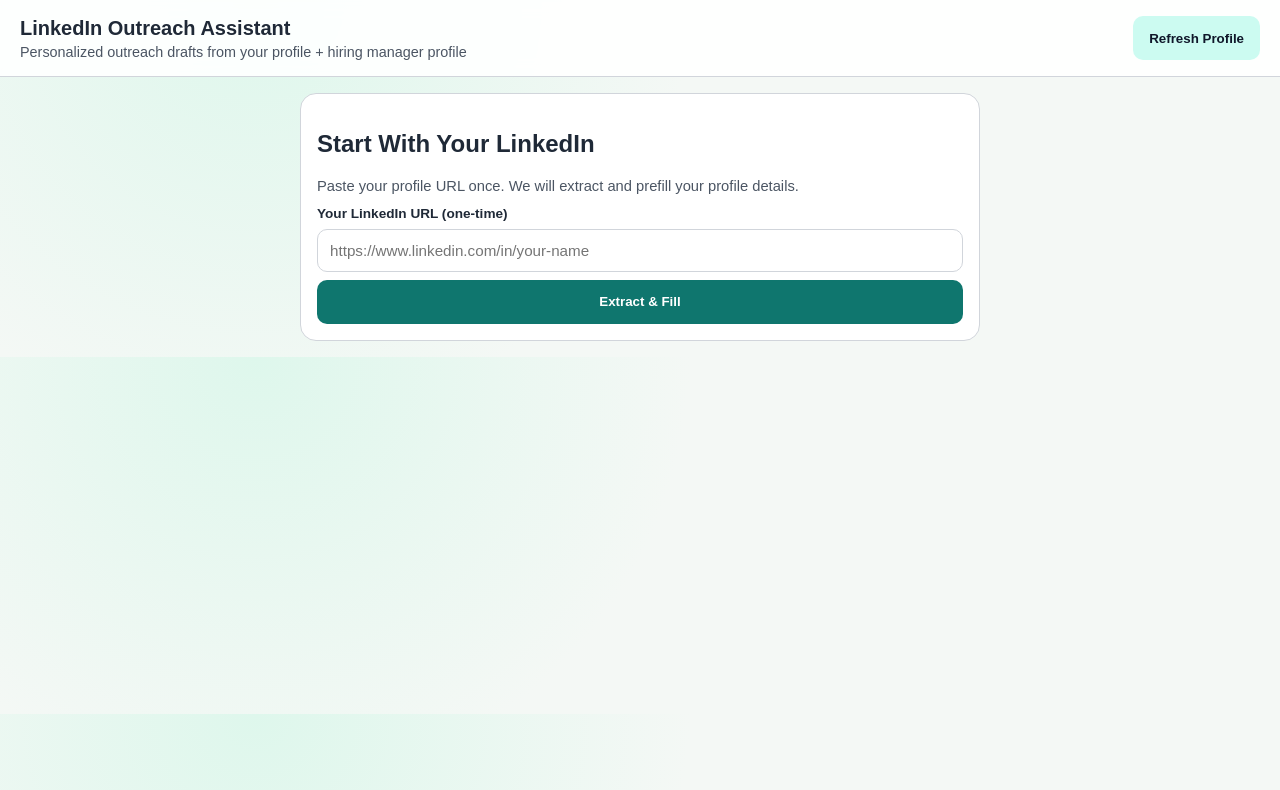
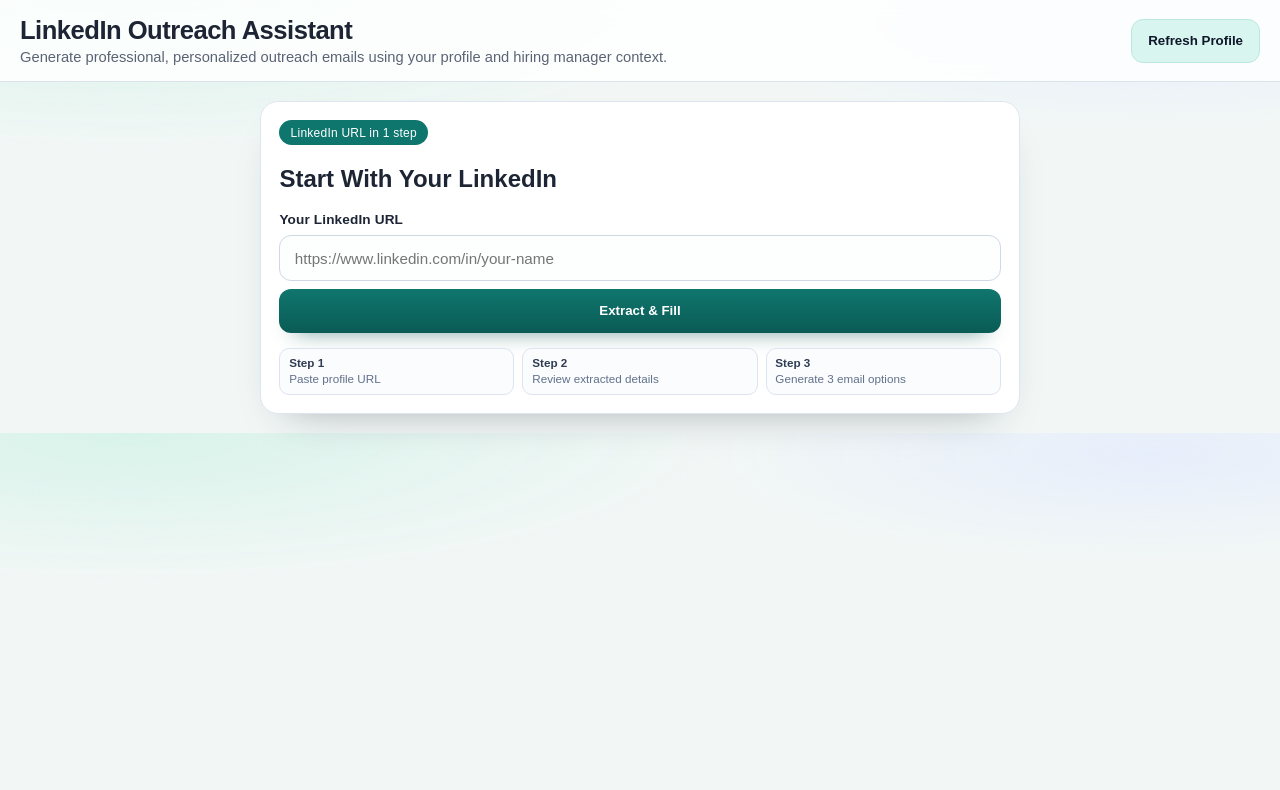
Before and after one commit to techadnank9/linkedin-outreach-assistant, a website: page public/index.html in a window 1280 px wide. Drawn offline with Linux system fonts and the light colour scheme; no server answers.

Commit message:
chore: refine onboarding copy for professional tone

```diff
--- a/public/index.html
+++ b/public/index.html
@@ -10,7 +10,7 @@
     <header class="topbar">
       <div>
         <h1>LinkedIn Outreach Assistant</h1>
-        <p>Personalized outreach drafts from your profile + hiring manager profile</p>
+        <p>Generate professional, personalized outreach emails using your profile and hiring manager context.</p>
       </div>
       <button id="refreshProfileBtn" class="ghost">Refresh Profile</button>
     </header>
@@ -18,13 +18,29 @@
     <main>
       <section id="onboardingScreen" class="onboarding-screen">
         <div class="panel onboarding-card">
+          <div class="eyebrow-row">
+            <span class="chip">LinkedIn URL in 1 step</span>
+          </div>
           <h2>Start With Your LinkedIn</h2>
-          <p class="subtitle">Paste your profile URL once. We will extract and prefill your profile details.</p>
 
           <div id="onboardingBlock" class="stack">
-          <label>Your LinkedIn URL (one-time)</label>
+          <label>Your LinkedIn URL</label>
           <input id="candidateUrl" type="url" placeholder="https://www.linkedin.com/in/your-name" />
           <button id="extractCandidateBtn">Extract & Fill</button>
+          <div class="info-grid">
+            <div class="info-item">
+              <strong>Step 1</strong>
+              <span>Paste profile URL</span>
+            </div>
+            <div class="info-item">
+              <strong>Step 2</strong>
+              <span>Review extracted details</span>
+            </div>
+            <div class="info-item">
+              <strong>Step 3</strong>
+              <span>Generate 3 email options</span>
+            </div>
+          </div>
         </div>
 
         <form id="candidateForm" class="stack hidden">
--- a/public/styles.css
+++ b/public/styles.css
@@ -1,17 +1,22 @@
 :root {
-  --bg: #f4f8f5;
-  --ink: #1f2937;
+  --bg: #f2f7f6;
+  --ink: #1d2433;
   --brand: #0f766e;
-  --brand-soft: #ccfbf1;
+  --brand-dark: #0a5b55;
+  --brand-soft: #d9f5ef;
   --panel: #ffffff;
-  --line: #d1d5db;
+  --line: #d5dce5;
+  --muted: #5b6474;
 }
 
 * { box-sizing: border-box; }
 body {
   margin: 0;
-  font-family: "Manrope", "Avenir Next", sans-serif;
-  background: radial-gradient(circle at 20% 0%, #def7ec 0, var(--bg) 40%);
+  font-family: "Sora", "Manrope", "Avenir Next", sans-serif;
+  background:
+    radial-gradient(80% 60% at 10% 0%, #d8f3ea 0%, transparent 58%),
+    radial-gradient(70% 50% at 90% 5%, #e7eefb 0%, transparent 50%),
+    var(--bg);
   color: var(--ink);
 }
 
@@ -21,15 +26,20 @@
   align-items: center;
   gap: 1rem;
   padding: 1rem 1.25rem;
-  border-bottom: 1px solid var(--line);
-  background: rgba(255, 255, 255, 0.9);
+  border-bottom: 1px solid #dbe3ed;
+  background: rgba(255, 255, 255, 0.84);
   position: sticky;
   top: 0;
-  backdrop-filter: blur(8px);
+  backdrop-filter: blur(10px);
+  z-index: 20;
 }
 
-.topbar h1 { margin: 0; font-size: 1.25rem; }
-.topbar p { margin: 0.25rem 0 0; font-size: 0.9rem; color: #4b5563; }
+.topbar h1 {
+  margin: 0;
+  font-size: clamp(1.25rem, 2vw, 1.8rem);
+  letter-spacing: -0.02em;
+}
+.topbar p { margin: 0.25rem 0 0; font-size: 0.92rem; color: var(--muted); }
 
 .layout {
   display: grid;
@@ -38,46 +48,65 @@
   padding: 1rem;
 }
 .onboarding-screen {
-  padding: 1rem;
+  padding: 1.2rem;
 }
 .onboarding-card {
-  max-width: 680px;
+  max-width: 760px;
   margin: 0 auto;
+  box-shadow: 0 20px 40px -26px rgba(19, 26, 36, 0.38);
+  border: 1px solid #d9e2ec;
+  animation: card-in 380ms ease both;
 }
 .subtitle {
   margin: 0.25rem 0 0.75rem;
-  color: #4b5563;
-  font-size: 0.92rem;
+  color: var(--muted);
+  font-size: 0.98rem;
+  line-height: 1.45;
 }
 
 .panel {
   background: var(--panel);
-  border: 1px solid var(--line);
-  border-radius: 16px;
-  padding: 1rem;
+  border: 1px solid #dde5ee;
+  border-radius: 18px;
+  padding: 1.15rem;
 }
 
 .stack { display: flex; flex-direction: column; gap: 0.5rem; }
-label { font-size: 0.85rem; font-weight: 600; }
+label { font-size: 0.85rem; font-weight: 600; letter-spacing: 0.01em; }
 input {
-  padding: 0.75rem;
-  border: 1px solid var(--line);
-  border-radius: 10px;
+  padding: 0.82rem 0.9rem;
+  border: 1px solid #cfd8e3;
+  border-radius: 12px;
   font-size: 0.95rem;
+  background: #fdfefe;
+  transition: border-color 120ms ease, box-shadow 120ms ease;
+}
+input:focus {
+  outline: none;
+  border-color: #57b8ae;
+  box-shadow: 0 0 0 3px rgba(15, 118, 110, 0.15);
 }
 button {
   border: 0;
-  border-radius: 10px;
+  border-radius: 12px;
   padding: 0.75rem 1rem;
   font-weight: 700;
   cursor: pointer;
   min-height: 44px;
+  transition: transform 100ms ease, box-shadow 160ms ease, background-color 160ms ease;
 }
+button:hover { transform: translateY(-1px); }
+button:active { transform: translateY(0); }
 button.primary, button[type="submit"], #extractCandidateBtn, #extractTargetBtn {
-  background: var(--brand);
+  background: linear-gradient(180deg, var(--brand) 0%, var(--brand-dark) 100%);
   color: #fff;
+  box-shadow: 0 12px 22px -16px rgba(11, 89, 83, 0.9);
 }
-button.ghost { background: var(--brand-soft); color: #0f172a; }
+button.ghost {
+  background: var(--brand-soft);
+  color: #0f172a;
+  border: 1px solid #bae7de;
+}
 button:disabled { opacity: 0.5; cursor: not-allowed; }
 
 .hidden { display: none; }
@@ -88,20 +117,78 @@
   gap: 0.75rem;
 }
 .variant {
-  border: 1px solid var(--line);
+  border: 1px solid #d7e0e9;
   border-radius: 12px;
   padding: 0.75rem;
   background: #fff;
+  box-shadow: 0 12px 26px -24px rgba(20, 30, 40, 0.8);
 }
 .variant h4 { margin: 0 0 0.4rem; }
 .variant p { margin: 0 0 0.5rem; color: #374151; line-height: 1.4; }
 .copy-btn { background: #e5e7eb; color: #111827; }
+
+.eyebrow-row {
+  display: flex;
+  gap: 0.55rem;
+  flex-wrap: wrap;
+  margin-bottom: 0.7rem;
+}
+.chip {
+  display: inline-flex;
+  align-items: center;
+  border-radius: 999px;
+  padding: 0.32rem 0.7rem;
+  font-size: 0.75rem;
+  background: #0f766e;
+  color: #fff;
+  letter-spacing: 0.02em;
+}
+.chip.subtle {
+  background: #e6f4f1;
+  color: #115a55;
+}
+
+.info-grid {
+  margin-top: 0.45rem;
+  display: grid;
+  grid-template-columns: repeat(3, 1fr);
+  gap: 0.5rem;
+}
+.info-item {
+  border: 1px solid #dce5ef;
+  border-radius: 10px;
+  padding: 0.45rem 0.55rem;
+  background: #fafcfe;
+  display: grid;
+  gap: 0.1rem;
+}
+.info-item strong {
+  font-size: 0.73rem;
+  color: #2f3c52;
+}
+.info-item span {
+  font-size: 0.73rem;
+  color: #61708a;
+  line-height: 1.35;
+}
+
+@keyframes card-in {
+  from { opacity: 0; transform: translateY(10px) scale(0.995); }
+  to { opacity: 1; transform: translateY(0) scale(1); }
+}
 
 @media (min-width: 768px) {
   .layout { grid-template-columns: 0.95fr 1.05fr; }
 }
 
 @media (max-width: 767px) {
+  .topbar {
+    padding: 0.85rem 0.85rem;
+    align-items: flex-start;
+  }
+  .onboarding-screen { padding: 0.75rem; }
+  .onboarding-card { border-radius: 14px; }
+  .info-grid { grid-template-columns: 1fr; }
   .primary {
     position: sticky;
     bottom: 0.75rem;
```
